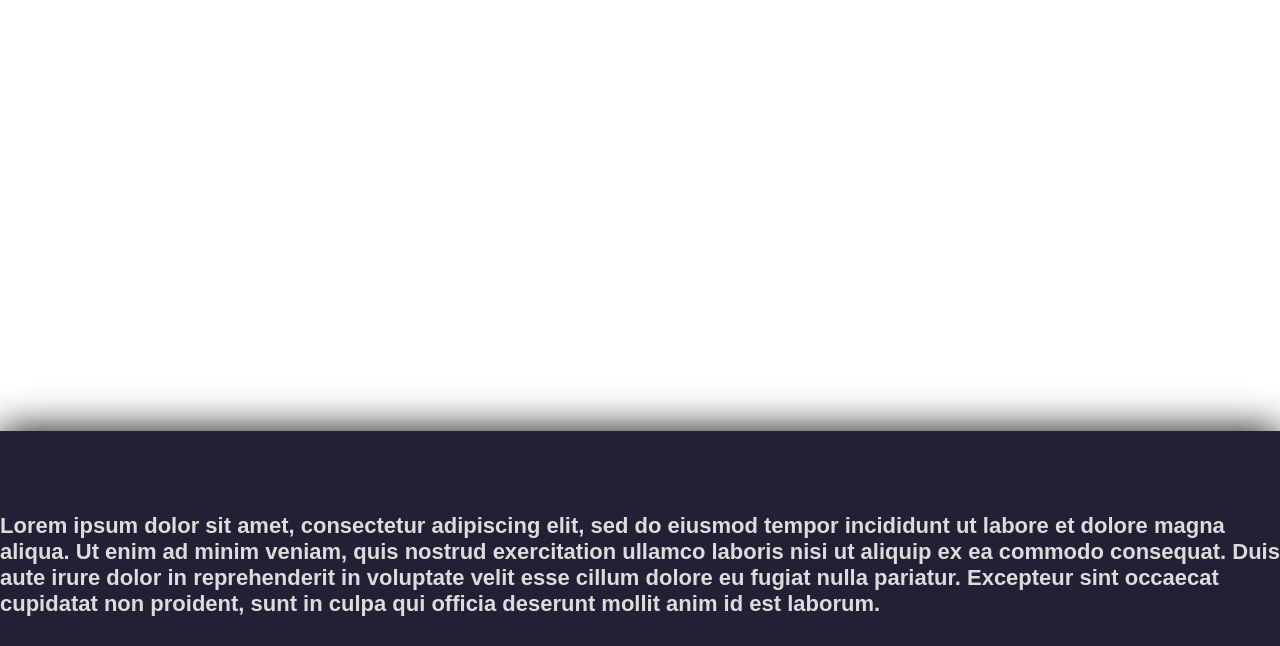
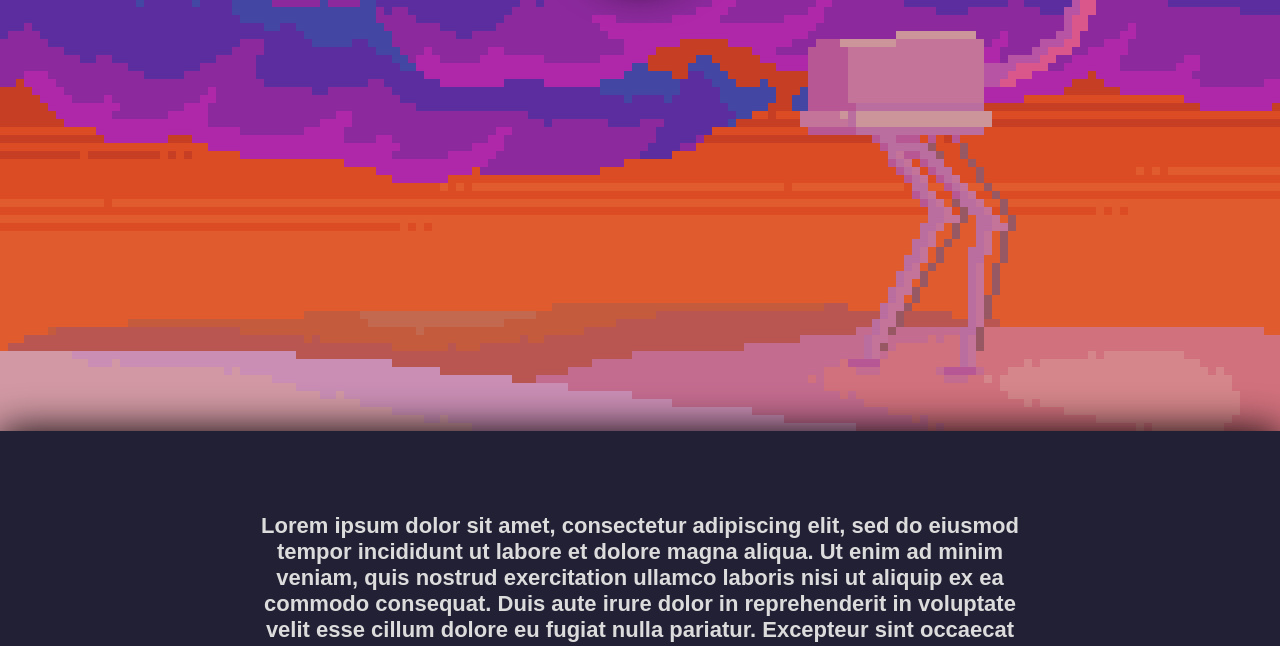
Before and after one commit to Matthew-Allan/SuitYouselfGames.github.io, a plain HTML site: page gallery.html in a window 1280 px wide. Shown: the part 211-857 px from the top of the page. Drawn offline with Linux system fonts and the light colour scheme.

Commit message:
Update styles.css

```diff
--- a/styles.css
+++ b/styles.css
@@ -9,7 +9,14 @@ body {
 	background-color: #000000;
 	margin: 0px;
 }
-a {
+.words {
+	position: relative;
+	text-align: center;
+	width: 60%;
+	left: 50%;
+	transform: translate(-50%);
+}
+.link {
 	position: absolute;
 	color: inherit;
 	text-decoration: inherit;
@@ -17,7 +24,7 @@ a {
 	left: 50%;
 
 }
-a:hover {
+.link:hover {
 	color: purple;
 	text-decoration: underline;
 }
@@ -55,6 +62,12 @@ a:hover {
 	left: 50%;
 	transform: translate(-120%);
 }
+#mushroomDivider {
+	background-image: url('Mushroom.png');
+}
+#landscapeDivider {
+	background-image: url('A_Peaceful_Night.png');
+}
 @media (max-width: 600px) {
 	.imageDivider {
 		width: 100%;
```
